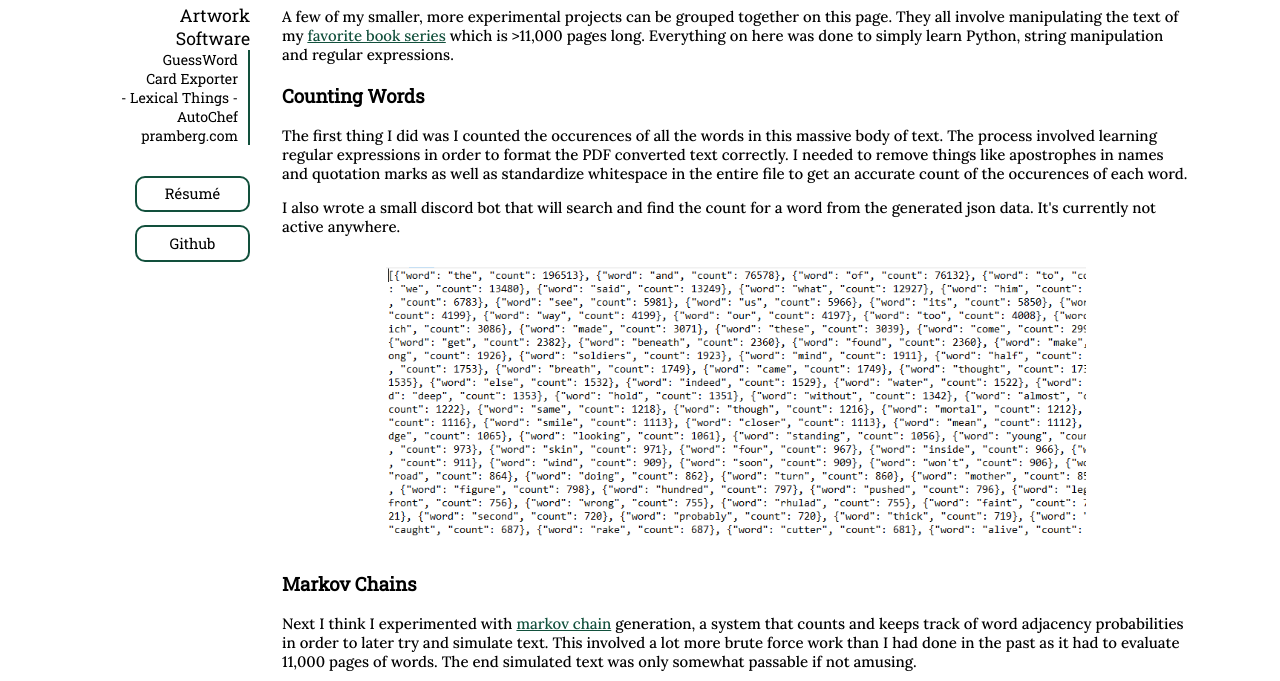
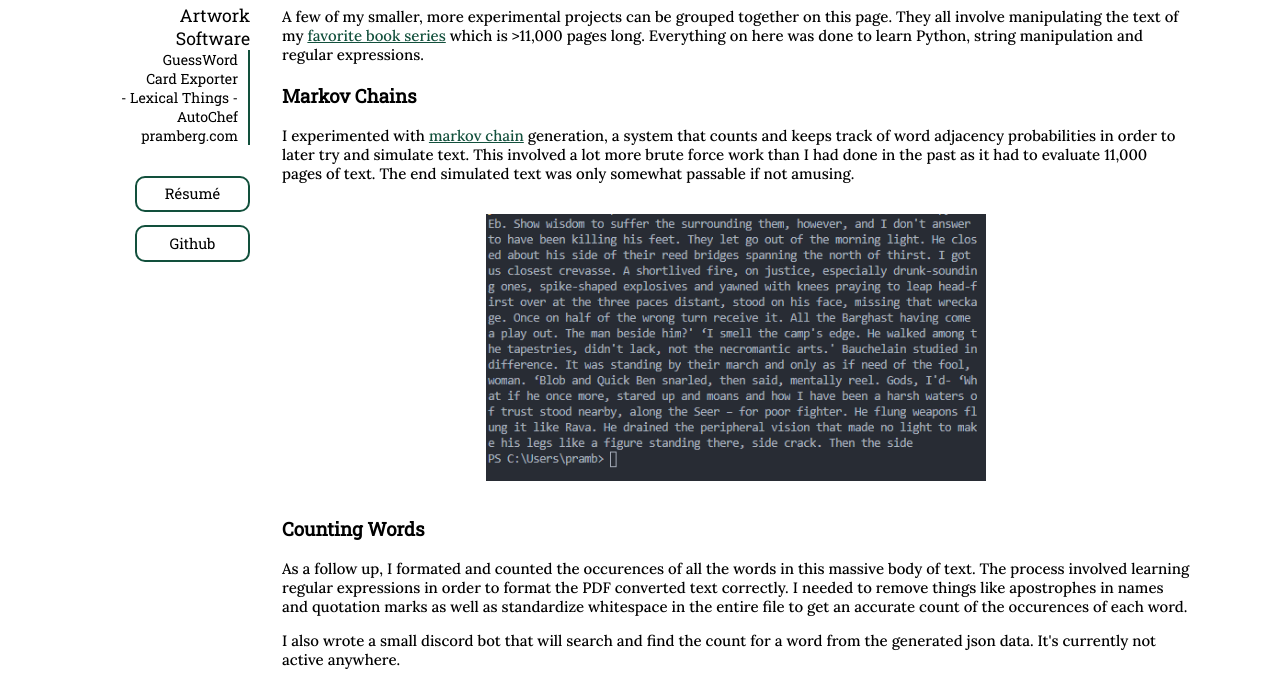
Before and after one commit to pramberg451/paulramberg.github.io, a plain HTML site: page lexical.html in a window 1280 px wide. Shown: the part 251-932 px from the top of the page. Drawn offline with nearby package versions, Linux system fonts and the light colour scheme; a web font is replaced by a local one.

Commit message:
Fixed typos, updated resume

```diff
--- a/lexical.html
+++ b/lexical.html
@@ -49,10 +49,16 @@
       <div id="content">
         <p>A few of my smaller, more experimental projects can be grouped together on this page. They all involve
             manipulating the text of my <a href="https://en.wikipedia.org/wiki/Malazan_Book_of_the_Fallen">favorite book series</a>
-            which is >11,000 pages long. Everything on here was done to simply learn Python, string manipulation and regular expressions.
+            which is >11,000 pages long. Everything on here was done to learn Python, string manipulation and regular expressions.
         </p>
+        <h3>Markov Chains</h3>
+        <p>I experimented with <a href="https://en.wikipedia.org/wiki/Markov_chain">markov chain</a> generation, a system
+        that counts and keeps track of word adjacency probabilities in order to later try and simulate text. This involved a lot more
+        brute force work than I had done in the past as it had to evaluate 11,000 pages of text. The end simulated text was only somewhat
+        passable if not amusing.</p>
+        <img src="assets/markov.png" alt="markov-chain-example" width="500">
         <h3>Counting Words</h3>
-        <p>The first thing I did was I counted the occurences of all the words in this massive body of text. The process involved learning regular
+        <p>As a follow up, I formated and counted the occurences of all the words in this massive body of text. The process involved learning regular
             expressions in order to format the PDF converted text correctly. I needed to remove things like apostrophes in
             names and quotation marks as well as standardize whitespace in the entire file to get an accurate count of the occurences of each word.
         </p>
@@ -60,12 +66,7 @@
             not active anywhere.
         </p>
         <img src="assets/word-count.png" alt="sample-cards" width="700">
-        <h3>Markov Chains</h3>
-        <p>Next I think I experimented with <a href="https://en.wikipedia.org/wiki/Markov_chain">markov chain</a> generation, a system
-        that counts and keeps track of word adjacency probabilities in order to later try and simulate text. This involved a lot more
-        brute force work than I had done in the past as it had to evaluate 11,000 pages of words. The end simulated text was only somewhat
-        passable if not amusing.</p>
-        <img src="assets/markov.png" alt="markov-chain-example" width="500">
+
       </div>
     </div>
   </main>
```
Also changed, not shown: autochef.html (+1 -1 lines), gce.html (+4 -4 lines), index.html (+2 -2 lines), 1 other file.
